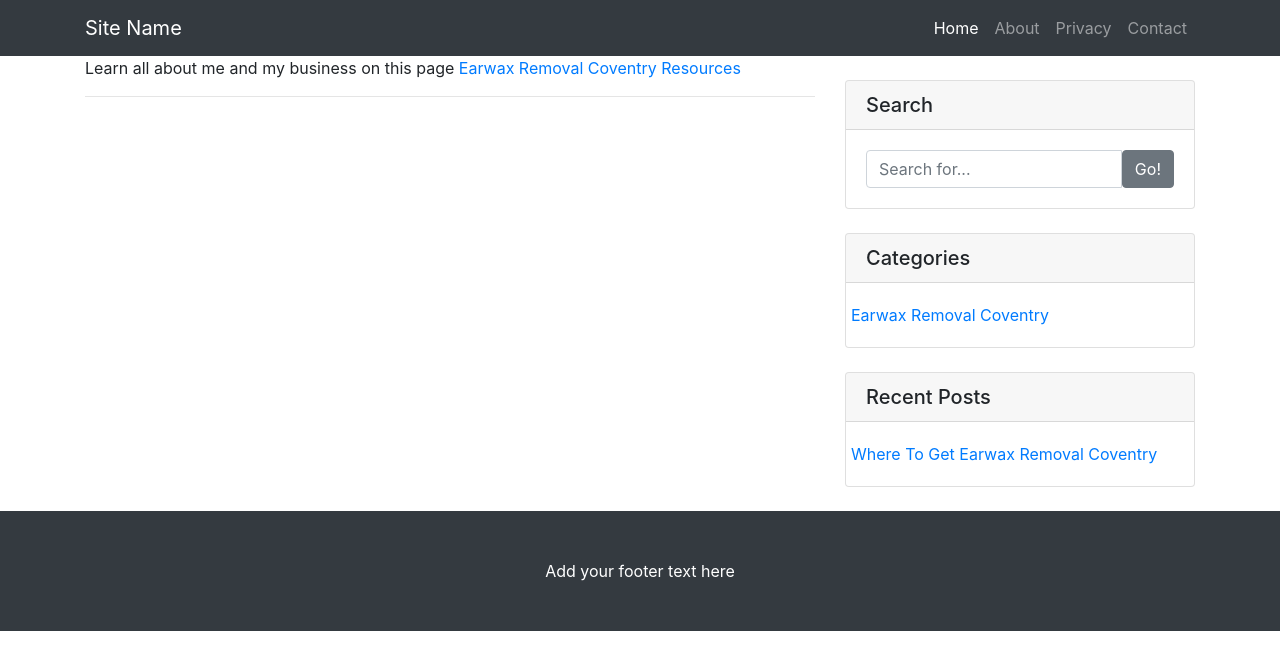
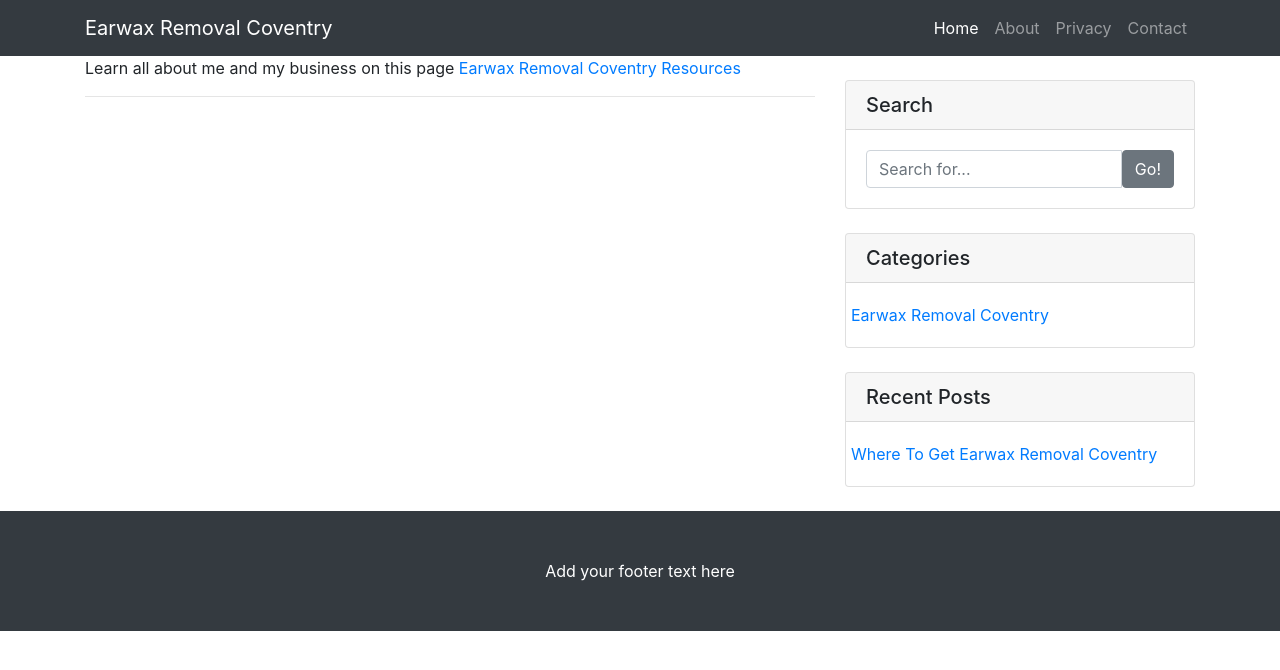
Before and after one commit to earwax-removal-coventry/earwax-removal-coventry, a plain HTML site: page about.html in a window 1280 px wide. Drawn offline with nearby package versions, Linux system fonts and the light colour scheme.

Commit message:
Update about.html

```diff
--- a/about.html
+++ b/about.html
@@ -36,7 +36,7 @@ body {
     <nav class="navbar navbar-expand-lg navbar-dark bg-dark fixed-top">
       <div class="container">
        <a class="navbar-brand" href="https://earwax-removal-coventry.github.io/earwax-removal-coventry/"><!--Site Name-->
-Site Name
+Earwax Removal Coventry
 <!--endSite Name--></a>
         <button class="navbar-toggler" type="button" data-toggle="collapse" data-target="#navbarResponsive" aria-controls="navbarResponsive" aria-expanded="false" aria-label="Toggle navigation">
           <span class="navbar-toggler-icon"></span>
```
